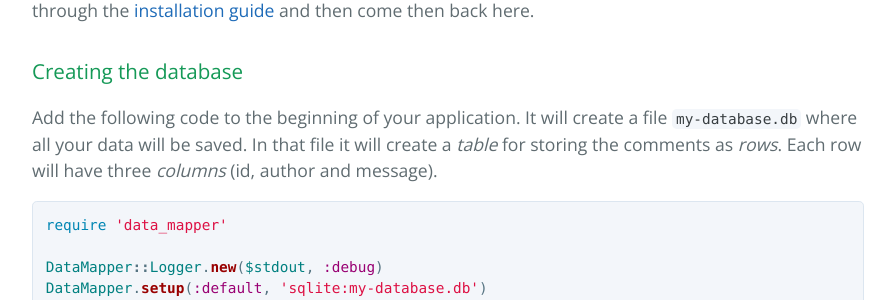
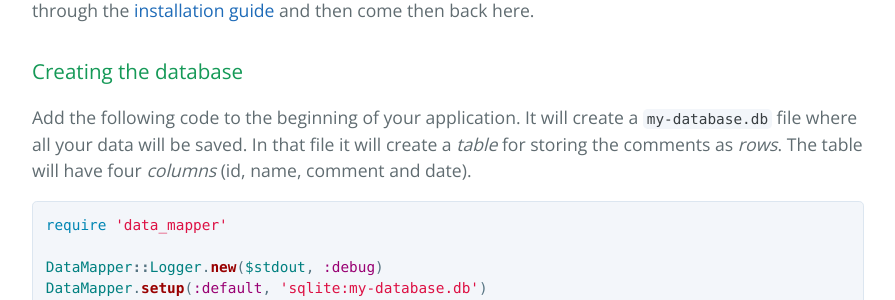
Before and after one commit to luontola/web-intro, a Jekyll site: the page built from databases.md, in a window 1280 px wide and 900 px high, scrolled down 6697 px. Shown: the part 155-455 px from the top of the window, without its empty margins (192-1087 px from the left). Built offline with Jekyll 4.4.1, drawn with Linux system fonts in a browser that asks for light colours; Markdown is read by kramdown in place of the engine named in the settings.

Commit message:
The table has four columns

````diff
--- a/databases.md
+++ b/databases.md
@@ -193,7 +193,7 @@ We will use the [SQLite](https://www.sqlite.org/) database, the [DataMapper](htt
 
 ### Creating the database
 
-Add the following code to the beginning of your application. It will create a file `my-database.db` where all your data will be saved. In that file it will create a *table* for storing the comments as *rows*. Each row will have three *columns* (id, author and message).
+Add the following code to the beginning of your application. It will create a `my-database.db` file where all your data will be saved. In that file it will create a *table* for storing the comments as *rows*. The table will have four *columns* (id, name, comment and date).
 
 ```ruby
 require 'data_mapper'
````
